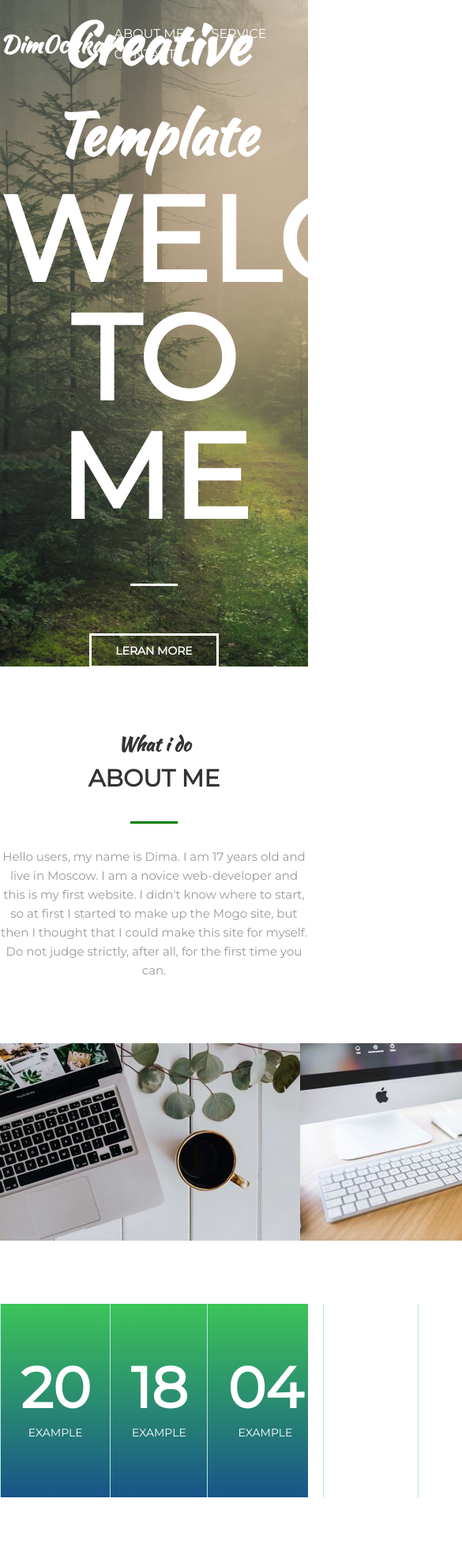
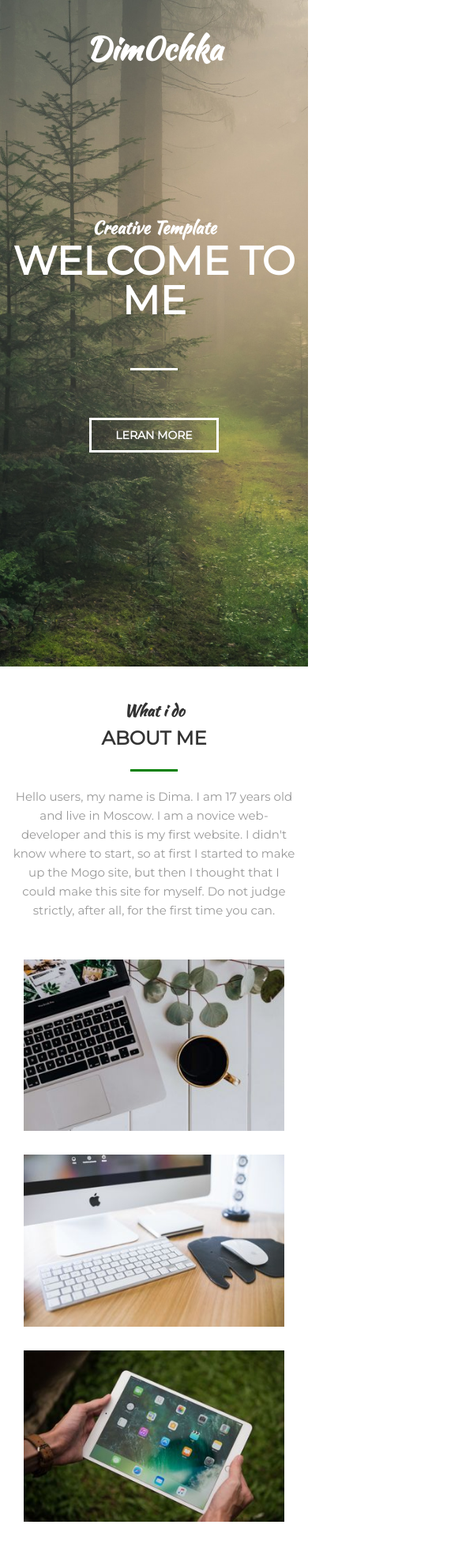
Before and after one commit to Dim0chka/First-web-work, a plain HTML site: page index.html in a window 390 px wide. Shown: the top 1964 px of the page at 79% size, 585 px wide, since content can reach past the window. Drawn offline with nearby package versions, Linux system fonts and the light colour scheme.

Commit message:
Add files via upload

```diff
--- a/index.html
+++ b/index.html
@@ -51,22 +51,28 @@
 
         <div class="about">
             <div class="about__item">
+                <div class="about__inner">
                     <div class="about__img">
                         <img src="static/images/1.jpg" alt="">
                     </div>
                     <div class="about__text">quickly</div>
                 </div>
+            </div>
             <div class="about__item">
+                <div class="about__inner">
                     <div class="about__img">
                         <img src="static/images/2.jpg" alt="">
                     </div>
                     <div class="about__text">comfortable</div>
                 </div>
+            </div>
             <div class="about__item">
+                <div class="about__inner">
                     <div class="about__img">
                         <img src="static/images/3.jpg" alt="">
                     </div>
                     <div class="about__text">reliable</div>
+                </div>
             </div>
         </div>
     </div>
@@ -117,7 +123,7 @@
 
         <div class="wedo">
             <div class="wedo__item">
-                <img src="static/images/apple.jpg" alt="">
+                <img class="wedo__img" src="static/images/apple.jpg" alt="">
             </div>
             <div class="wedo__item">
                 <div class="accordion">
--- a/static/css/main.css
+++ b/static/css/main.css
@@ -20,7 +20,8 @@ h1, h2, h3, h4, h5, h6 {
 /* Container */
 .container {
     width: 100%;
-    max-width: 1200px;
+    max-width: 1230px;
+    padding: 0 15px;
     margin: 0 auto;
 }
 
@@ -231,16 +232,20 @@ h1, h2, h3, h4, h5, h6 {
 
 /* About */
 .about {
-    margin-top: 80px;
+    margin-top: 80px -15px 0;
     display: flex;
+    flex-wrap: wrap;
     justify-content: space-between;
 
 }
 
 .about__item {
-    width: 380px;
+    width: 33.33333%;
+    padding: 0 15px;
+}
+
+.about__inner {
     position: relative;
-
     background: radial-gradient(at top,
     #496188, #80bf81);
 }
@@ -268,6 +273,8 @@ h1, h2, h3, h4, h5, h6 {
 
 .about__img img {
     display: block;
+    max-width: 100%;
+    height: auto;
     transition: opacity .1s linear;
 }
 
@@ -301,6 +308,7 @@ h1, h2, h3, h4, h5, h6 {
 
 .stat {
     display: flex;
+    flex-wrap: wrap;
 }
 
 .stat__item {
@@ -333,11 +341,20 @@ h1, h2, h3, h4, h5, h6 {
 /* We do */
 .wedo {
     display: flex;
+    flex-wrap: wrap;
+    margin: 0 -15px;
 }
 
 .wedo__item {
     width: 50%;
     color: #333;
+    padding: 0 15px;
+}
+
+.wedo__img {
+    display: block;
+    max-width: 100%;
+    height: auto;
 }
 
 /* Accordion */
@@ -438,6 +455,7 @@ h1, h2, h3, h4, h5, h6 {
     margin-bottom: 25px;
     display: flex;
     justify-content: center;
+    flex-wrap: wrap;
 }
 
 .social__link {
@@ -478,3 +496,146 @@ h1, h2, h3, h4, h5, h6 {
     background-color: #008000;
     color: #fff;
 }
+
+@media (max-width: 1230px) {
+    /* Intro */
+    .intro__suptitle {
+        font-size: 56px;
+    }
+
+    .intro__title {
+        font-size: 130px ;
+    }
+
+
+}
+
+@media (max-width: 990px) {
+    /* Intro */
+    .intro__suptitle {
+        font-size: 38px;
+    }
+
+    .intro__title {
+        font-size: 80px ;
+    }
+
+    /* Stat */
+
+    .stat {
+        justify-self: center;
+    }
+
+    .stat__item {
+        flex: none;
+        width: 33.33333%;
+        padding-top: 30px;
+        padding-bottom: 30px;
+
+        border: 0;
+    }
+
+    .stat__item:last-child {
+        border-right: 0;
+    }
+
+}
+
+@media (max-width: 770px) {
+
+    .header__inner {
+        justify-content: center;
+    }
+
+    .header__logo {
+        font-size: 40px;
+    }
+
+    /* Nav */
+    .nav {
+        display: none;
+    }
+
+    /* Section */
+    .section {
+        padding: 40px 0;
+    }
+
+    /* About */
+
+    .about {
+        margin-top: 50px;
+        justify-content: center;
+    }
+
+    .about__item {
+        width: 100%;
+        max-width: 410px;
+        margin-bottom: 30px;
+    }
+
+    .about__item:last-child {
+        margin-bottom: 0;
+    }
+
+    /* Wedo */
+    .wedo__img {
+        display: none;
+    }
+
+    .wedo__item {
+        width: 100%;
+    }
+}
+
+
+@media (max-width: 575px) {
+    /* Intro */
+    .intro__suptitle {
+        font-size: 22px;
+    }
+
+    .intro__title {
+        font-size: 50px ;
+    }
+
+    /* Section */
+
+    .section__header {
+        margin-bottom: 50px;
+    }
+
+    .section__suptitle {
+        font-size: 20px;
+    }
+
+    .section__title {
+        font-size: 24px;
+    }
+
+    .section__title:after {
+        margin: 20px auto;
+    }
+
+    /* Stat */
+    .stat__item {
+        width: 100%;
+
+        border-bottom: 1px solid
+        #b5eae0;
+    }
+
+    .stat__item:last-child {
+        border-bottom: 0;
+    }
+
+    /* Social */
+    .social {
+        justify-content: center;
+    }
+
+    .social__link {
+        margin-bottom: 10px;
+    }
+
+}
```
Also changed, not shown: static/images/ico.png (added). Lines whose indentation alone changed are shown as unchanged.
